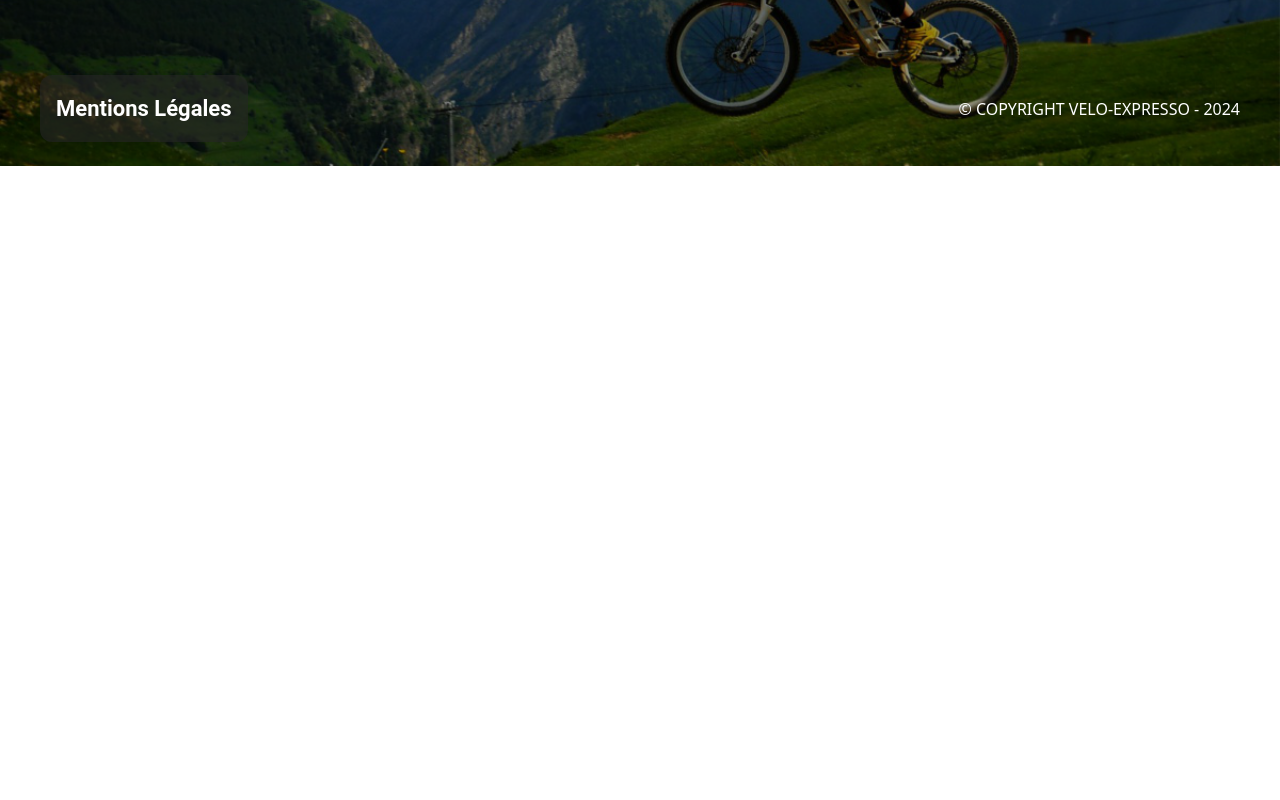
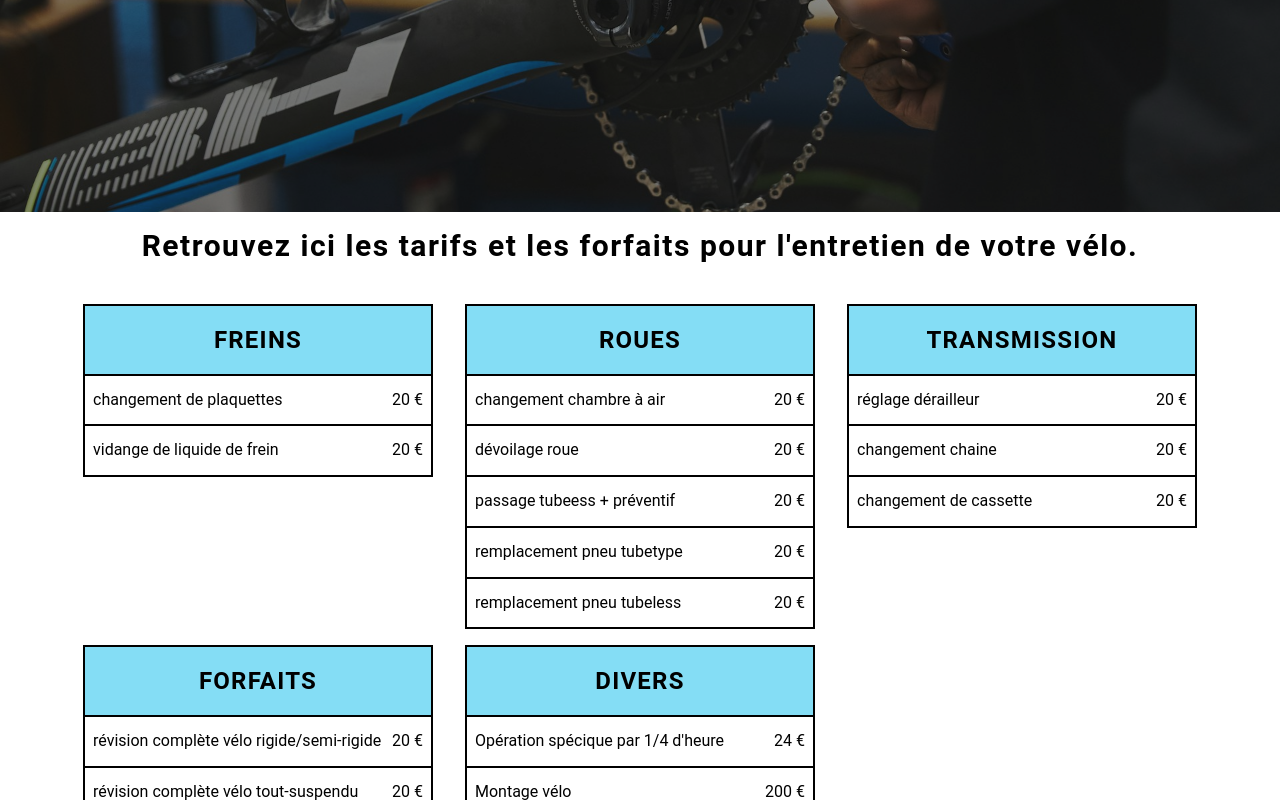
Before and after one commit to ChristopheC-83/velo-expresso-front, a Next.js app: page /meca in a window 1280 px wide. Shown: the part 634-1434 px from the top of the page. Before the commit the page ends 800 px from the top, so only its background shows below. Built offline with nearby package versions, Linux system fonts and the light colour scheme.

Commit message:
atelier ok

```diff
--- a/app/(pages)/meca/page.jsx
+++ b/app/(pages)/meca/page.jsx
@@ -1,17 +1,67 @@
+/* eslint-disable react/no-unescaped-entities */
+// page des tarifs atelier
+"use client";
 
+import HeaderImage from "@/components/HeaderImage";
+import Container from "@/components/container/Container";
+import ArrowToTop from "@/components/home/components/ArrowToTop";
+import { categoriesMeca, meca } from "@/lib/meca";
 
+export default function Atelier() {
+  return (
+    <div className="relative w-full">
+      <ArrowToTop />
+      <HeaderImage image="/images/meca/meca.jpg" title="L'atelier" />
+      <Container>
+        <div className="w-full">
+          <h2 className="m-4 text-xl text-center font-weight sm:text-3xl ">
+            Retrouvez ici les tarifs et les forfaits pour l'entretien de votre
+            vélo.
+          </h2>
 
- export default function Atelier() {
+          <div className="flex flex-wrap justify-center w-11/12 gap-4 pt-4 mx-auto my-6 sm:gap-x-6 md:gap-x-8 md:w-full">
+            {categoriesMeca.map((categorie) => (
+              <div
+                key={categorie.id}
+                className="w-11/12 h-fit text-center border-x-2 border-t-2 border-black md:w-[350px]"
+              >
+                <div className="flex flex-col">
+                  <h3 className="py-4 uppercase border-b-2 border-black bg-ve-blue/50">
+                    {categorie.categorie}
+                  </h3>
 
-
-
-return (
-    <div>
-<h1 className="text-blue-ve">Atelier</h1>
-
-
+                  {meca
+                    .filter((item) => item.categorie === categorie.categorie)
+                    .map((operation) => (
+                      <div
+                        key={operation.id}
+                        className="flex items-center justify-between w-full p-2 border-b-2 border-black"
+                      >
+                        <p>{operation.opération}</p>
+                        <p>{operation.prix} €</p>
+                      </div>
+                    ))}
+                </div>
+              </div>
+            ))}
+            <div className="w-[350px] h-1"></div>
+            <div className="w-[350px] h-1"></div>
+          </div>
+        </div>
+        <div className="w-full mx-auto mb-6 sm:w-4/5 md:w-3/5">
+          <h5 className="mb-2">
+            * Ces tarifs sont estimatifs. Un devis final vous sera communiquer
+            lorsque nous verrons le vélo en magasin.
+          </h5>
+          <h5 className="mb-2">
+            * Une intervention peut mettre à jour une/des défectuosité(s). Dans ce
+            cas, un nouveau devis vous sera adressé.
+          </h5>
+          <h5 className="mb-2">
+            * Les cables internes pouvant prendre du temps à être changés, un supplément s'élevant jusqu'à 90€ pourra être ajouté à la facture.
+          </h5>
+        </div>
+      </Container>
     </div>
-
   );
-
 }
--- /dev/null
+++ b/components/HeaderImage.jsx
@@ -0,0 +1,18 @@
+export default function HeaderImage({ image, title }) {
+  return (
+    <div className="w-full  h-[100vw] lg:h-[90vh] bg-ve-dark ">
+      <div
+        className={`relative w-full h-[100vw] lg:h-[90vh] bg-no-repeat bg-top aspect-square lg:aspect-[16/9] overflow-hidden bg-cover `}
+        style={{ backgroundImage: `url(${image})` }}
+      >
+        <div className="relative w-full h-full text-white flexMid">
+          <div className={`absolute inset-0 ${"bg-neutral-900/50"}`}></div>
+          <div className="absolute top-[45%]  w-full">
+            <h2 className="text-3xl text-center sm:text-4xl md:text-5xl lg:text-7xl">{title}</h2>
+          </div>
+
+        </div>
+      </div>
+    </div>
+  );
+}
--- /dev/null
+++ b/lib/meca.js
@@ -0,0 +1,100 @@
+export const categoriesMeca = [
+  { id: 1, categorie: "freins" },
+  { id: 2, categorie: "roues" },
+  { id: 3, categorie: "transmission" },
+  { id: 4, categorie: "forfaits" },
+  { id: 5, categorie: "divers" },
+];
+
+export const meca = [
+  {
+    id: 1,
+    categorie: "freins",
+    opération: "changement de plaquettes",
+    prix: 20,
+  },
+  {
+    id: 2,
+    categorie: "freins",
+    opération: "vidange de liquide de frein",
+    prix: 20,
+  },
+  {
+    id: 3,
+    categorie: "transmission",
+    opération: "réglage dérailleur",
+    prix: 20,
+  },
+  {
+    id: 4,
+    categorie: "transmission",
+    opération: "changement chaine",
+    prix: 20,
+  },
+  {
+    id: 5,
+    categorie: "transmission",
+    opération: "changement de cassette",
+    prix: 20,
+  },
+  {
+    id: 6,
+    categorie: "roues",
+    opération: "changement chambre à air",
+    prix: 20,
+  },
+  {
+    id: 7,
+    categorie: "roues",
+    opération: "dévoilage roue",
+    prix: 20,
+  },
+  {
+    id: 8,
+    categorie: "roues",
+    opération: "passage tubeess + préventif",
+    prix: 20,
+  },
+  {
+    id: 9,
+    categorie: "roues",
+    opération: "remplacement pneu tubetype",
+    prix: 20,
+  },
+  {
+    id: 10,
+    categorie: "roues",
+    opération: "remplacement pneu tubeless",
+    prix: 20,
+  },
+  {
+    id: 11,
+    categorie: "forfaits",
+    opération: "révision complète vélo rigide/semi-rigide",
+    prix: 20,
+  },
+  {
+    id: 12,
+    categorie: "forfaits",
+    opération: "révision complète vélo tout-suspendu",
+    prix: 20,
+  },
+  {
+    id: 13,
+    categorie: "forfaits",
+    opération: "révision complète vélo électrique",
+    prix: 20,
+  },
+  {
+    id: 14,
+    categorie: "divers",
+    opération: "Opération spécique par 1/4 d'heure",
+    prix: 24,
+  },
+  {
+    id: 14,
+    categorie: "divers",
+    opération: "Montage vélo",
+    prix: 200,
+  },
+];
```
Also changed, not shown: public/images/meca/meca.jpg (added).
